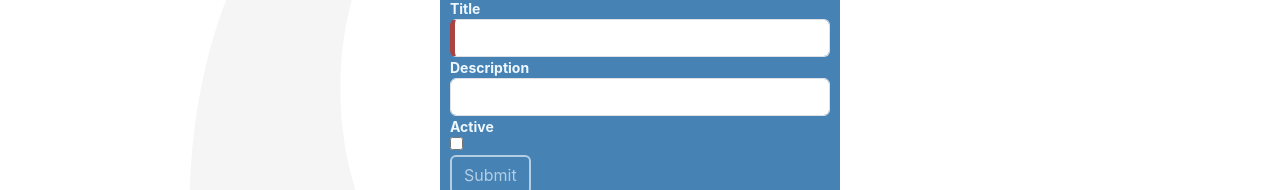
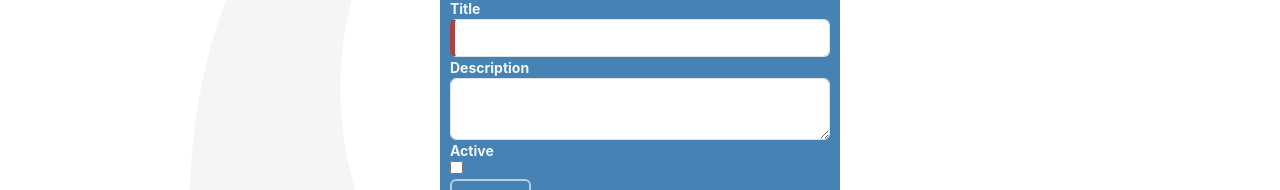
Before and after one commit to EdvardAnderson/JEX_frontend, an Angular app: page /addJobOpening in a window 1280 px wide. Shown: the part 342-532 px from the top of the page. Built offline with nearby package versions, Linux system fonts and the light colour scheme; no server answers.

Commit message:
fix on add jobopening

```diff
--- a/src/app/components/company/add-jobopening/add-jobopening.component.html
+++ b/src/app/components/company/add-jobopening/add-jobopening.component.html
@@ -13,14 +13,14 @@
 
         <div *ngIf="!submitted">
           <div class="form-group">
-            <label for="name">Title</label>
+            <label for="title">Title</label>
             <input
               type="text"
               class="form-control"
-              id="name"
+              id="title"
               required
               [(ngModel)]="jobOpening.Title"
-              name="name"
+              name="Title"
               #title="ngModel"
             />
             <div
@@ -30,22 +30,21 @@
               Title is required
             </div>
           </div>
+          <div class="form-group">
+            <label for="description">Description</label>
+            <textarea
 
-          <div class="form-group">
-            <label for="address">Description</label>
-            <input
-              type="textarea"
               class="form-control"
-              id="address"
+              id="description"
 
               [(ngModel)]="jobOpening.Description"
               name="description"
               #description="ngModel"
-            />
+            ></textarea>
           </div>
           <div class="form-group">
             <label for="isActive">Active</label>
-            <input type="checkbox" name="isActive" [(ngModel)]="jobOpening.IsActive" id="isActive">
+            <input type="checkbox" name="IsActive" [(ngModel)]="jobOpening.IsActive" id="isActive">
 
           </div>
 
--- a/src/app/components/company/add-jobopening/add-jobopening.component.ts
+++ b/src/app/components/company/add-jobopening/add-jobopening.component.ts
@@ -57,7 +57,7 @@ export class AddJobopeningComponent {
     }, 1000)
     // Navigate to your desired route after the delay
     this.router.navigate(['/manageCompanies']).then(() => {
-      //window.location.reload();
+      window.location.reload();
     });;;
 
 
```
